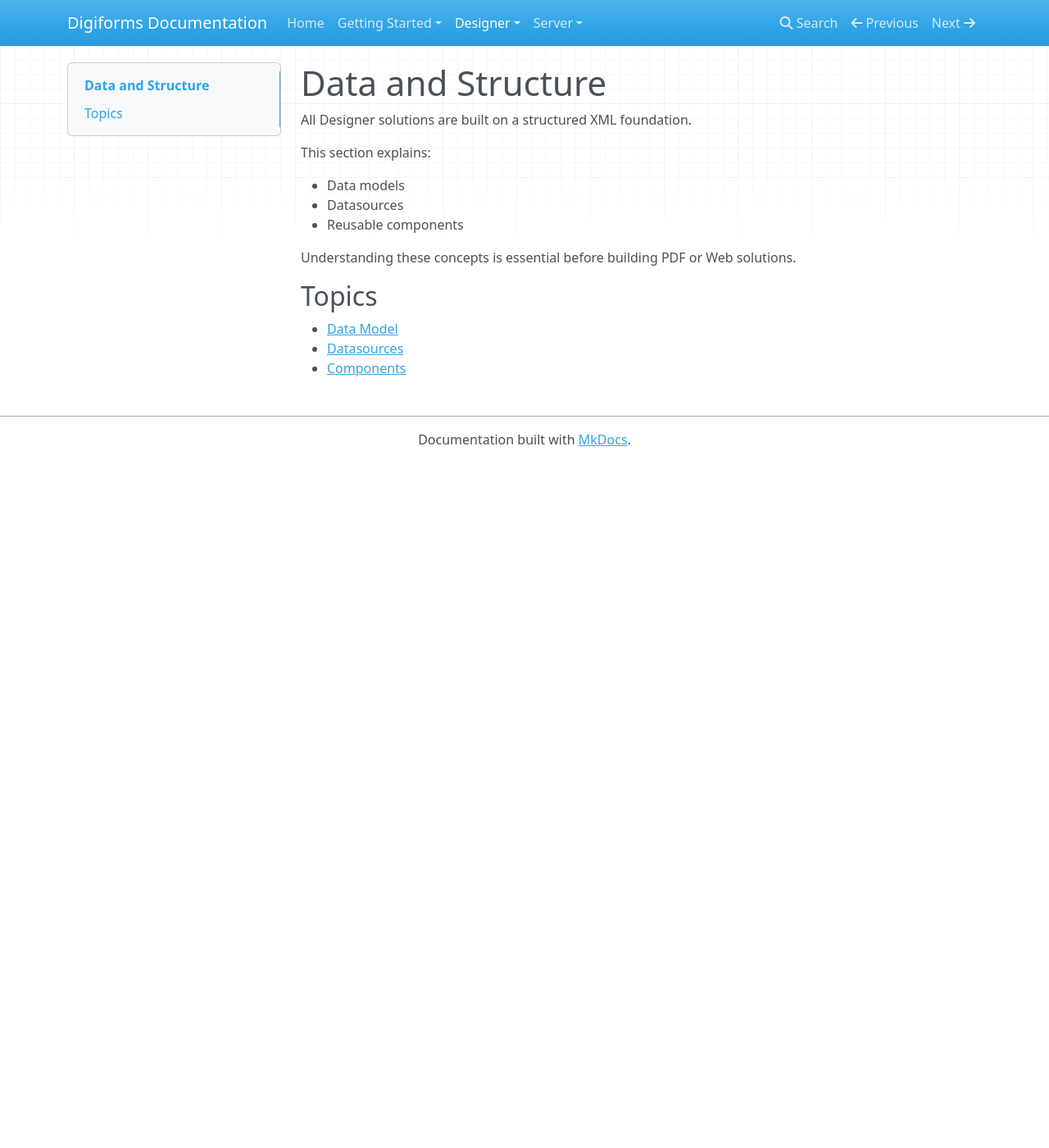
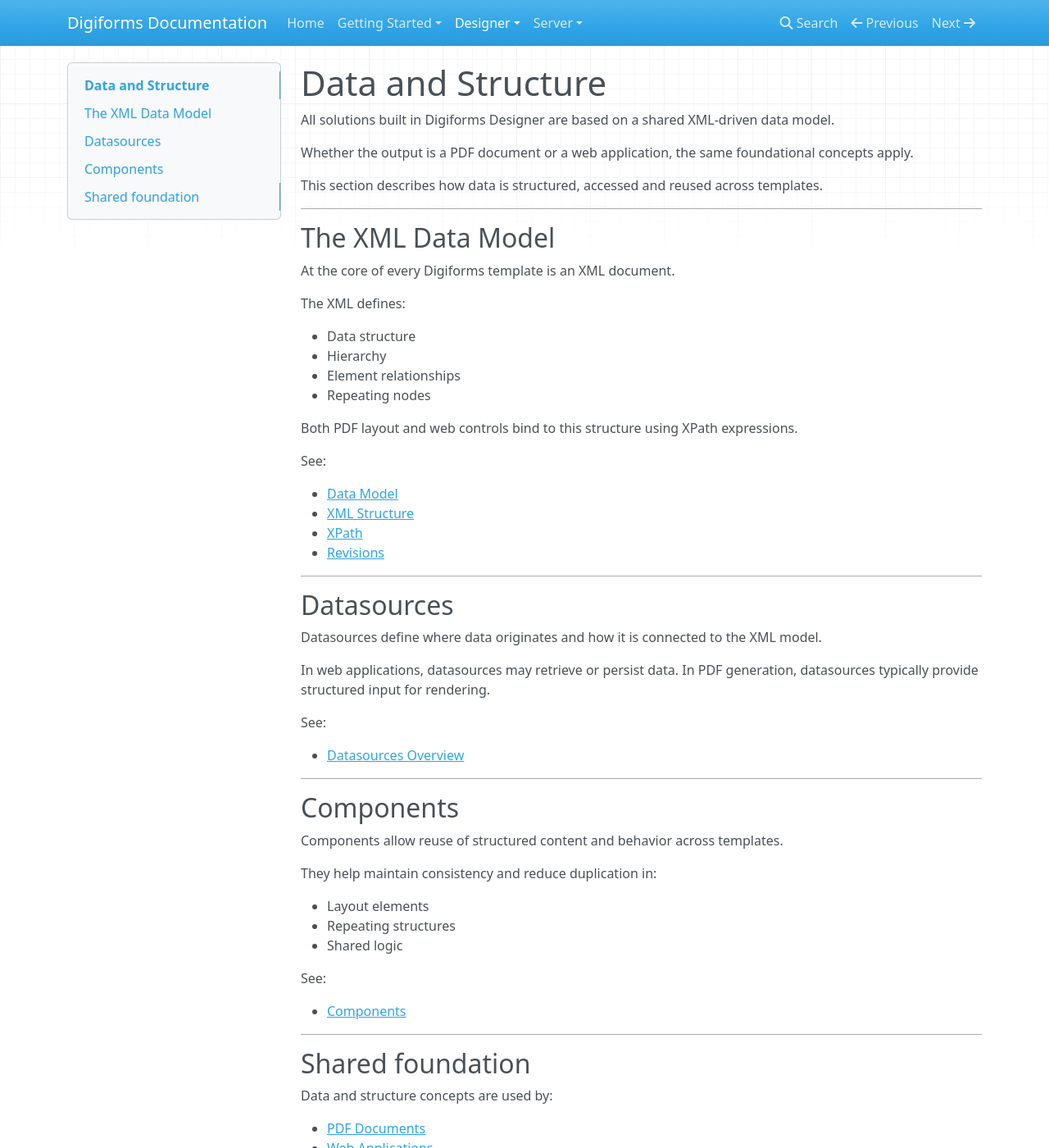
Before and after one commit to Multekrem/digiforms-docs, an MkDocs documentation site: the page built from docs/designer/data-and-structure/index.md, in a window 1280 px wide and 1400 px high. Shown: the whole window at 82% size. Built offline with MkDocs 1.6.1, drawn with Linux system fonts in a browser that asks for light colours; nearby versions of some CDN libraries; some of the changed text lies outside the part shown.

Commit message:
Update index.md - ny tekst

```diff
--- a/docs/designer/data-and-structure/index.md
+++ b/docs/designer/data-and-structure/index.md
@@ -1,17 +1,69 @@
 # Data and Structure
 
-All Designer solutions are built on a structured XML foundation.
+All solutions built in Digiforms Designer are based on a shared XML-driven data model.
 
-This section explains:
+Whether the output is a PDF document or a web application, the same foundational concepts apply.
 
-- Data models
-- Datasources
-- Reusable components
+This section describes how data is structured, accessed and reused across templates.
 
-Understanding these concepts is essential before building PDF or Web solutions.
+---
 
-## Topics
+## The XML Data Model
+
+At the core of every Digiforms template is an XML document.
+
+The XML defines:
+
+- Data structure
+- Hierarchy
+- Element relationships
+- Repeating nodes
+
+Both PDF layout and web controls bind to this structure using XPath expressions.
+
+See:
 
 - [Data Model](data-model/index.md)
-- [Datasources](datasources/index.md)
+- [XML Structure](data-model/xml/index.md)
+- [XPath](data-model/xpath/index.md)
+- [Revisions](data-model/revisions/index.md)
+
+---
+
+## Datasources
+
+Datasources define where data originates and how it is connected to the XML model.
+
+In web applications, datasources may retrieve or persist data.
+In PDF generation, datasources typically provide structured input for rendering.
+
+See:
+
+- [Datasources Overview](datasources/index.md)
+
+---
+
+## Components
+
+Components allow reuse of structured content and behavior across templates.
+
+They help maintain consistency and reduce duplication in:
+
+- Layout elements
+- Repeating structures
+- Shared logic
+
+See:
+
 - [Components](components/index.md)
+
+---
+
+## Shared foundation
+
+Data and structure concepts are used by:
+
+- [PDF Documents](../pdf/index.md)
+- [Web Applications](../web/index.md)
+
+Understanding the XML model and binding mechanisms is essential when building larger or more complex solutions.
```
